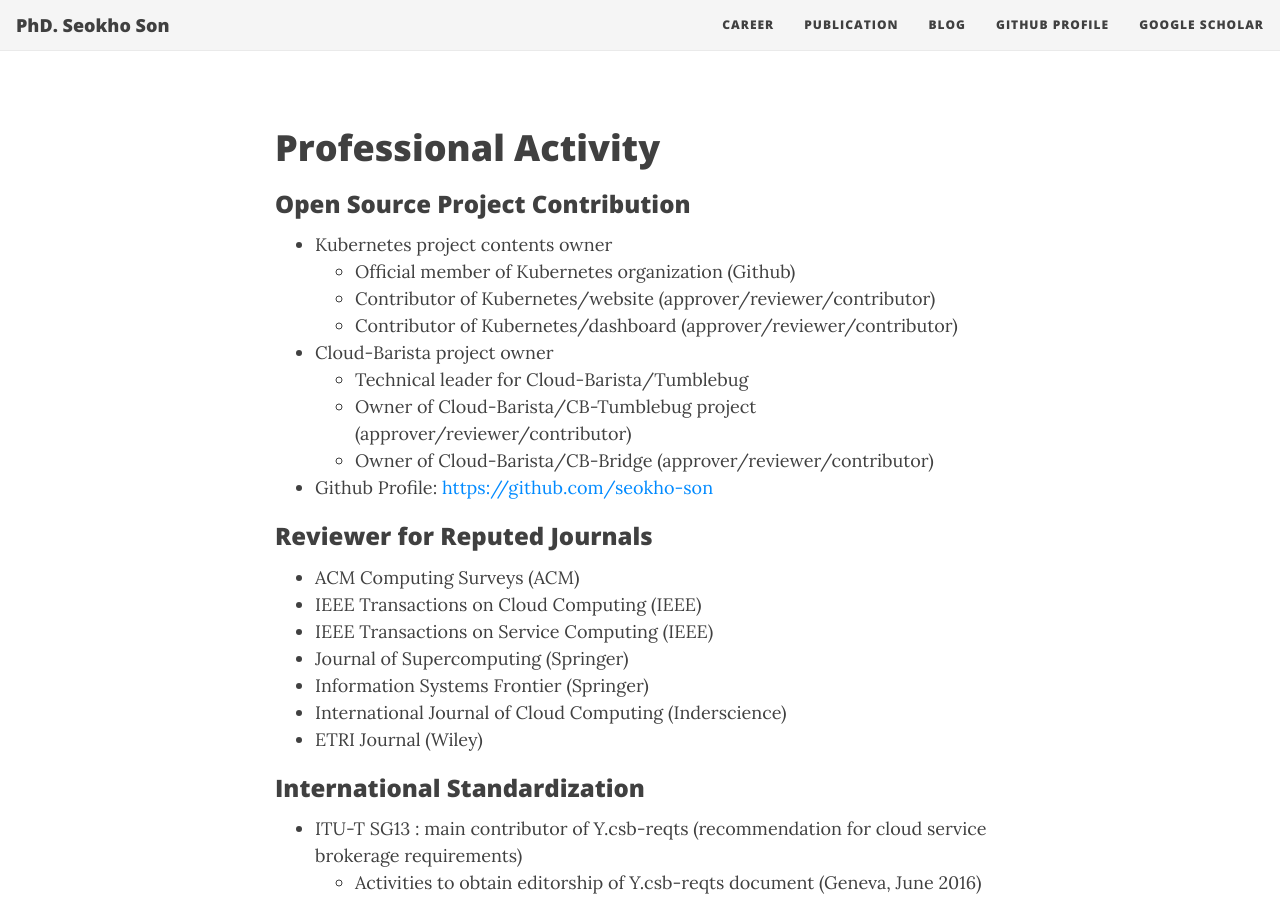
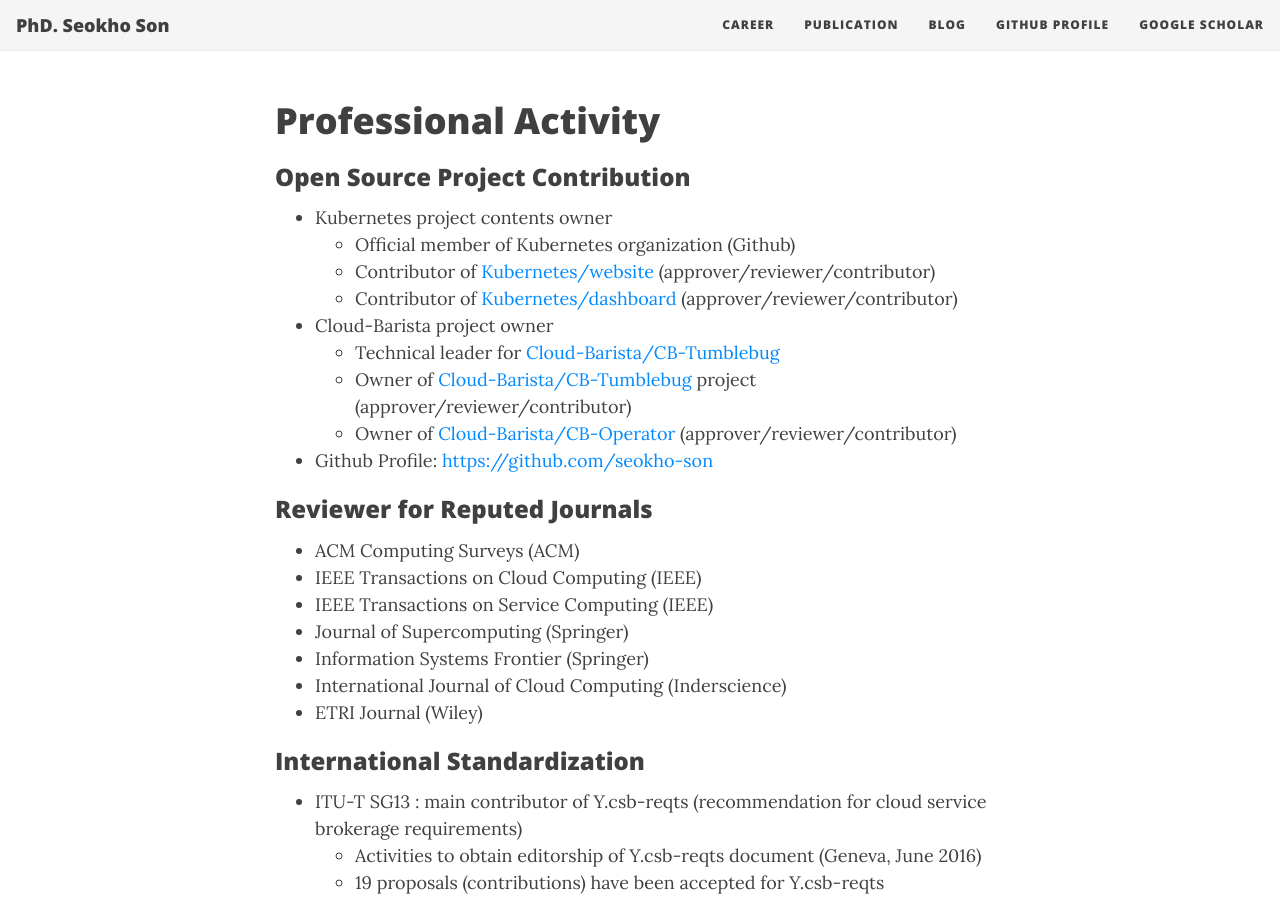
Before and after one commit to seokho-son/seokho-son.github.io, a Jekyll site: the page built from career.md, in a window 1280 px wide and 900 px high, scrolled down 1489 px. Built offline with Jekyll 4.4.1, drawn with Linux system fonts in a browser that asks for light colours; nearby versions of some CDN libraries; some of the changed text lies outside the part shown.

Commit message:
Update career.md

```diff
--- a/career.md
+++ b/career.md
@@ -48,12 +48,12 @@
 
 * Kubernetes project contents owner
   * Official member of Kubernetes organization (Github)
-  * Contributor of Kubernetes/website (approver/reviewer/contributor)
-  * Contributor of Kubernetes/dashboard (approver/reviewer/contributor)
+  * Contributor of [Kubernetes/website](https://github.com/kubernetes/website) (approver/reviewer/contributor)
+  * Contributor of [Kubernetes/dashboard](https://github.com/kubernetes/dashboard) (approver/reviewer/contributor)
 * Cloud-Barista project owner
-  * Technical leader for Cloud-Barista/Tumblebug
-  * Owner of Cloud-Barista/CB-Tumblebug project (approver/reviewer/contributor)
-  * Owner of Cloud-Barista/CB-Bridge (approver/reviewer/contributor)
+  * Technical leader for [Cloud-Barista/CB-Tumblebug](https://github.com/cloud-barista/cb-tumblebug)
+  * Owner of [Cloud-Barista/CB-Tumblebug](https://github.com/cloud-barista/cb-tumblebug) project (approver/reviewer/contributor)
+  * Owner of [Cloud-Barista/CB-Operator](https://github.com/cloud-barista/cb-operator) (approver/reviewer/contributor)
 * Github Profile: [https://github.com/seokho-son](https://github.com/seokho-son)
 
 ### Reviewer for Reputed Journals
```
Also changed, not shown: other parts of career.md (+1 -1 lines).
